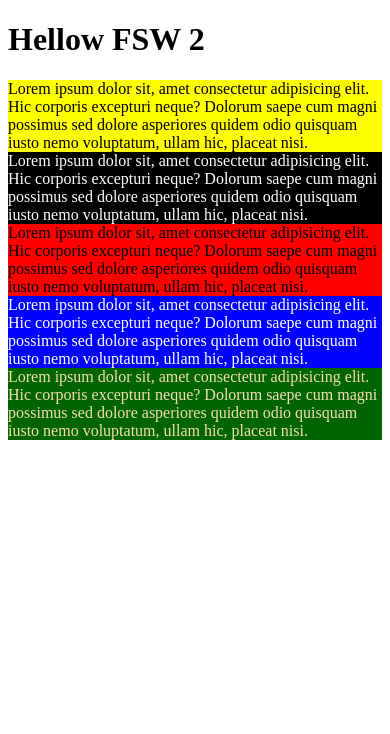
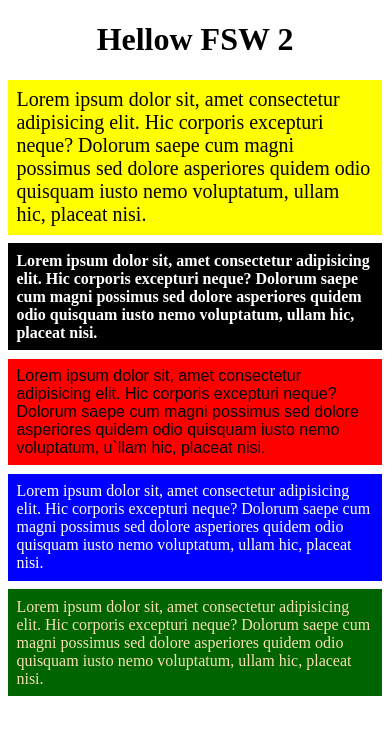
Before and after one commit to homurin/ch1-23-08-2023-basic-html, a plain HTML site: page index.html in a window 390 px wide. Drawn offline with Linux system fonts and the light colour scheme.

Commit message:
modify css props on media query

```diff
--- a/index.html
+++ b/index.html
@@ -10,16 +10,26 @@
         }
 
         @media (max-width: 600px) {
+            h1{
+                text-align: center;
+            }
+            .h1{
+                padding: 1vh;
+                margin: 1vh 0vh;
+            }
             .p {
                 background-color: yellow;
+                font-size: 20px;
             }
             .p2{
                 background-color: black;
                 color: white;
+                font-weight: bold;
             }
             .p3{
                 background-color: red;
                 color: black;
+                font-family: Arial, Helvetica, sans-serif;
             }
             .p4{
                 background-color: blue;
@@ -36,7 +46,7 @@
     <h1>Hellow FSW 2</h1>
     <div class="h1 p">Lorem ipsum dolor sit, amet consectetur adipisicing elit. Hic corporis excepturi neque? Dolorum saepe cum magni possimus sed dolore asperiores quidem odio quisquam iusto nemo voluptatum, ullam hic, placeat nisi.</div>
     <div class="h1 p2">Lorem ipsum dolor sit, amet consectetur adipisicing elit. Hic corporis excepturi neque? Dolorum saepe cum magni possimus sed dolore asperiores quidem odio quisquam iusto nemo voluptatum, ullam hic, placeat nisi.</div>
-    <div class="h1 p3">Lorem ipsum dolor sit, amet consectetur adipisicing elit. Hic corporis excepturi neque? Dolorum saepe cum magni possimus sed dolore asperiores quidem odio quisquam iusto nemo voluptatum, ullam hic, placeat nisi.</div>
+    <div class="h1 p3">Lorem ipsum dolor sit, amet consectetur adipisicing elit. Hic corporis excepturi neque? Dolorum saepe cum magni possimus sed dolore asperiores quidem odio quisquam iusto nemo voluptatum, u`llam hic, placeat nisi.</div>
     <div class="h1 p4">Lorem ipsum dolor sit, amet consectetur adipisicing elit. Hic corporis excepturi neque? Dolorum saepe cum magni possimus sed dolore asperiores quidem odio quisquam iusto nemo voluptatum, ullam hic, placeat nisi.</div>
     <div class="h1 p5">Lorem ipsum dolor sit, amet consectetur adipisicing elit. Hic corporis excepturi neque? Dolorum saepe cum magni possimus sed dolore asperiores quidem odio quisquam iusto nemo voluptatum, ullam hic, placeat nisi.</div>
 </body>
```
